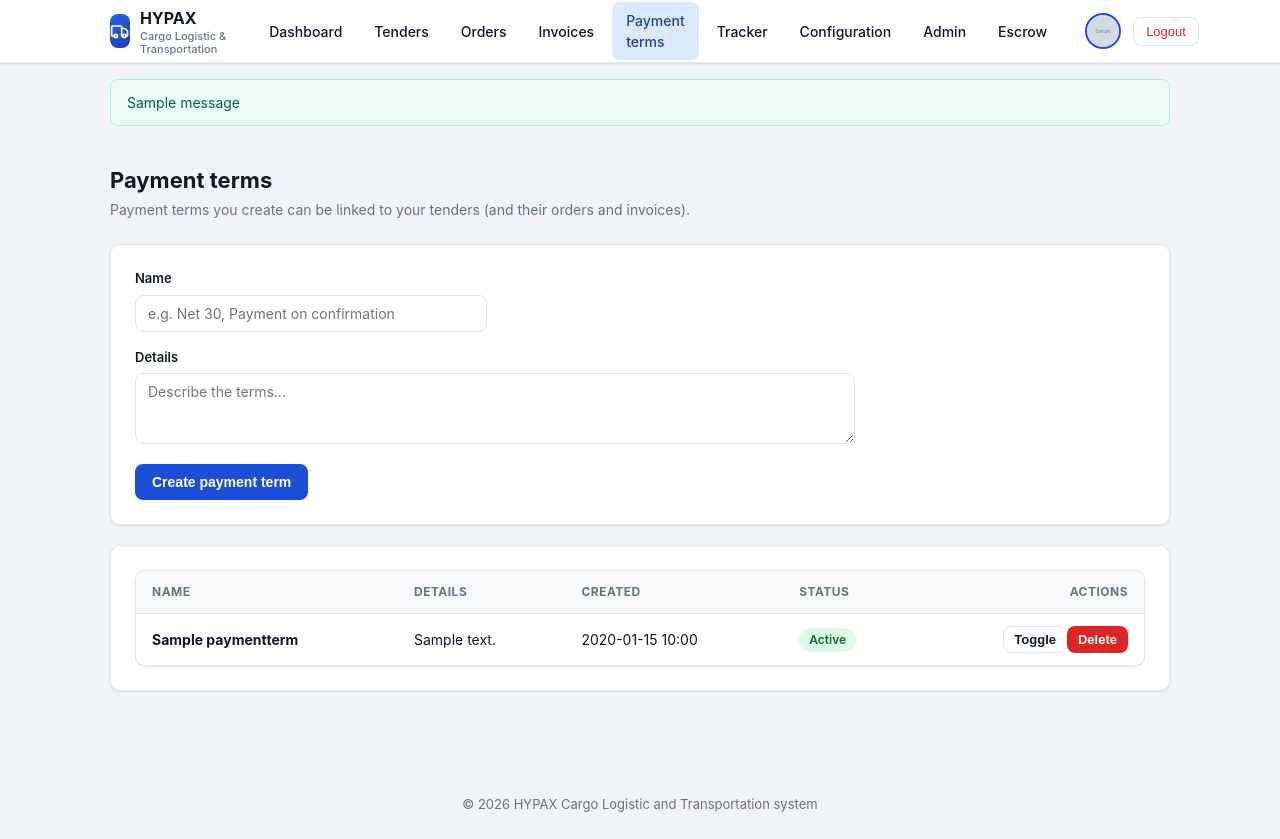
After one commit to namatigi/logistic_platform, a Django app: page /payment-terms/ in a window 1280 px wide. The commit adds this page. Run offline with Django 5.2, Linux system fonts and the light colour scheme; a user stored in the database is signed in; tables that the repository leaves empty hold one stand-in row (values such as "Sample post"); grey boxes marked "Sample" are stand-in pictures; one stand-in notice (Sample message) is shown; parts of the project's set-up code (start-up, migrations or seed data) failed here and were passed over.

Commit message:
Add escrow accounts and user-managed payment terms

```diff
--- a/templates/base.html
+++ b/templates/base.html
@@ -56,6 +56,9 @@
         <li class="{% if request.resolver_match.url_name == 'invoices' %}active{% endif %}">
           <a href="{% url 'tenders:invoices' %}">Invoices</a>
         </li>
+        <li class="{% if request.resolver_match.url_name == 'payment_terms' %}active{% endif %}">
+          <a href="{% url 'tenders:payment_terms' %}">Payment terms</a>
+        </li>
         <li class="{% if request.resolver_match.url_name == 'tracker' %}active{% endif %}">
           <a href="{% url 'tenders:tracker' %}">Tracker</a>
         </li>
@@ -79,6 +82,9 @@
         </li>
         <li class="{% if request.resolver_match.url_name == 'admin_dashboard' %}active{% endif %}">
           <a href="{% url 'users:admin_dashboard' %}">Admin</a>
+        </li>
+        <li class="{% if request.resolver_match.url_name == 'admin_escrow' %}active{% endif %}">
+          <a href="{% url 'tenders:admin_escrow' %}">Escrow</a>
         </li>
         {% endif %}
       </ul>
--- /dev/null
+++ b/templates/tenders/payment_terms.html
@@ -0,0 +1,165 @@
+{% extends 'base.html' %}
+{% block title %}Payment terms &middot; HYPAX{% endblock %}
+{% block content %}
+<div class="container">
+  <div class="page-header">
+    <div>
+      <h1 class="page-title">Payment terms</h1>
+      <p class="page-subtitle">Payment terms you create can be linked to your tenders (and their orders and invoices).</p>
+    </div>
+  </div>
+
+  <div id="payment-terms-app"
+       data-url="{% url 'tenders:api_payment_terms' %}"
+       data-create-url="{% url 'tenders:api_payment_term_create' %}"
+       data-toggle-base="{% url 'tenders:api_payment_term_toggle' 0 %}"
+       data-delete-base="{% url 'tenders:api_payment_term_delete' 0 %}"
+       v-cloak>
+    {% verbatim %}
+    <div class="alert alert-error" v-if="error" style="margin-bottom:16px;">{{ error }}</div>
+    <div class="alert alert-success" v-if="message" style="margin-bottom:16px;">{{ message }}</div>
+
+    <div class="card" v-if="loaded">
+      <div class="form-grid" style="max-width:720px;">
+        <div class="form-row">
+          <label>Name</label>
+          <input type="text" v-model.trim="form.name" placeholder="e.g. Net 30, Payment on confirmation" required>
+        </div>
+        <div class="form-row" style="grid-column: 1 / -1;">
+          <label>Details</label>
+          <textarea rows="3" v-model.trim="form.description" placeholder="Describe the terms..."></textarea>
+        </div>
+      </div>
+      <div class="form-actions">
+        <button type="button" class="btn btn-primary" @click="create" :disabled="saving">
+          <span v-if="saving">Saving...</span>
+          <span v-else>Create payment term</span>
+        </button>
+      </div>
+    </div>
+
+    <div class="card" v-if="terms.length" style="margin-top:16px;">
+      <div class="table-wrap">
+        <table>
+          <thead>
+            <tr>
+              <th>Name</th>
+              <th>Details</th>
+              <th>Created</th>
+              <th>Status</th>
+              <th style="text-align:right;">Actions</th>
+            </tr>
+          </thead>
+          <tbody>
+            <tr v-for="t in terms" v-bind:key="t.id">
+              <td><strong>{{ t.name }}</strong></td>
+              <td class="terms-details">{{ t.description || '-' }}</td>
+              <td>{{ fmtDate(t.created_at) }}</td>
+              <td>
+                <span class="badge" v-bind:class="t.is_active ? 'badge-success' : 'badge-warning'">
+                  {{ t.is_active ? 'Active' : 'Inactive' }}
+                </span>
+              </td>
+              <td style="text-align:right; white-space:nowrap;">
+                <button type="button" class="btn btn-secondary btn-sm" @click="toggle(t)">Toggle</button>
+                <button type="button" class="btn btn-danger btn-sm" @click="remove(t)">Delete</button>
+              </td>
+            </tr>
+          </tbody>
+        </table>
+      </div>
+    </div>
+
+    <div class="empty" v-else-if="loaded">
+      <p style="padding:24px;">No payment terms yet. Create one above to use it on your tenders.</p>
+    </div>
+    {% endverbatim %}
+  </div>
+</div>
+
+<script>
+  (function () {
+    var root = document.getElementById('payment-terms-app');
+    var api = window.HYPAX.api;
+    var HY = window.HYPAX;
+
+    function withPk(urlPrefix, id) {
+      return String(urlPrefix).replace('/0/', '/' + id + '/');
+    }
+
+    Vue.createApp({
+      data: function () {
+        return {
+          terms: [],
+          form: { name: '', description: '' },
+          saving: false,
+          error: '',
+          message: '',
+          loaded: false
+        };
+      },
+      created: function () { this.load(); },
+      methods: {
+        fmtDate: function (v) { return HY.fmtDate(v); },
+        load: async function () {
+          var self = this;
+          try {
+            var res = await api.get(root.dataset.url);
+            if (res && res.ok === false) { self.error = res.error || 'Failed to load payment terms.'; return; }
+            self.terms = (res && res.payment_terms) || [];
+          } catch (e) {
+            self.error = e.message;
+          } finally {
+            self.loaded = true;
+          }
+        },
+        create: async function () {
+          var self = this;
+          self.error = '';
+          self.message = '';
+          if (!self.form.name) { self.error = 'Name is required.'; return; }
+          self.saving = true;
+          try {
+            var res = await api.post(root.dataset.createUrl, self.form);
+            if (res && res.ok === false) { self.error = res.error || 'Could not create the payment term.'; return; }
+            self.terms.unshift(res.payment_term);
+            self.message = res.message || 'Payment term created.';
+            self.form = { name: '', description: '' };
+          } catch (e) {
+            self.error = e.message;
+          } finally {
+            self.saving = false;
+          }
+        },
+        toggle: async function (t) {
+          var self = this;
+          self.error = '';
+          self.message = '';
+          try {
+            var res = await api.post(withPk(root.dataset.toggleBase, t.id), {});
+            if (res && res.ok === false) { self.error = res.error || 'Could not update the payment term.'; return; }
+            var idx = self.terms.findIndex(function (x) { return x.id === t.id; });
+            if (idx !== -1) { self.terms[idx] = res.payment_term; }
+          } catch (e) {
+            self.error = e.message;
+          }
+        },
+        remove: async function (t) {
+          var self = this;
+          self.error = '';
+          self.message = '';
+          if (!window.confirm('Delete payment term "' + (t.name || '') + '"?')) return;
+          try {
+            var res = await api.post(withPk(root.dataset.deleteBase, t.id), {});
+            if (res && res.ok === false) { self.error = res.error || 'Could not delete the payment term.'; return; }
+            self.terms = self.terms.filter(function (x) { return x.id !== t.id; });
+            self.message = res.message || 'Payment term deleted.';
+          } catch (e) {
+            self.error = e.message;
+          }
+        }
+      }
+    }).mount('#payment-terms-app');
+  })();
+</script>
+{% endblock %}
--- a/tenders/urls.py
+++ b/tenders/urls.py
@@ -19,6 +19,13 @@ urlpatterns = [
     path('api/invoices/<int:pk>/paid/', views.api_invoice_paid, name='api_invoice_paid'),
     path('api/invoices/<int:pk>/selcom/initiate/', views.api_invoice_selcom_initiate, name='api_invoice_selcom_initiate'),
     path('api/invoices/<int:pk>/selcom/status/', views.api_invoice_selcom_status, name='api_invoice_selcom_status'),
+    path('payment-terms/', views.payment_terms_page, name='payment_terms'),
+    path('api/payment-terms/', views.api_payment_terms, name='api_payment_terms'),
+    path('api/payment-terms/create/', views.api_payment_term_create, name='api_payment_term_create'),
+    path('api/payment-terms/<int:pk>/toggle/', views.api_payment_term_toggle, name='api_payment_term_toggle'),
+    path('api/payment-terms/<int:pk>/delete/', views.api_payment_term_delete, name='api_payment_term_delete'),
+    path('admin/escrow/', views.admin_escrow, name='admin_escrow'),
+    path('api/admin/escrow/', views.api_admin_escrow, name='api_admin_escrow'),
     path('settings/', views.ApiSettingUpdate.as_view(), name='api_settings'),
     path('configuration/odoo/', views.config_odoo, name='config_odoo'),
     path('configuration/selcom/', views.config_selcom, name='config_selcom'),
--- a/tenders/views.py
+++ b/tenders/views.py
@@ -28,10 +28,22 @@ from .forms import (
     MediaConfigForm,
     OdooConfigForm,
     OutgoingEmailConfigForm,
+    PaymentTermForm,
     SelcomConfigForm,
     TenderForm,
 )
-from .models import ApiSetting, Invoice, Order, OrderLine, Tender, Town, Transporter, generate_transporter_alias
+from .models import (
+    ApiSetting,
+    EscrowAccount,
+    Invoice,
+    Order,
+    OrderLine,
+    PaymentTerm,
+    Tender,
+    Town,
+    Transporter,
+    generate_transporter_alias,
+)
 from . import selcom as selcom
 from .towns import TOWN_CHOICES
 from companies.models import Company
@@ -107,16 +119,70 @@ def get_or_create_transporter(order):
 
 def get_or_create_invoice(order):
     invoice = Invoice.objects.filter(order=order).first()
-    if invoice is not None:
-        return invoice
-    transporter = get_or_create_transporter(order)
-    return Invoice.objects.create(
-        number=f'INV-{order.order_id}',
-        order=order,
-        transporter=transporter,
-        amount_total=order.awarded_amount,
-        currency=order.currency or 'TZS',
-    )
+    if invoice is None:
+        transporter = get_or_create_transporter(order)
+        invoice = Invoice.objects.create(
+            number=f'INV-{order.order_id}',
+            order=order,
+            transporter=transporter,
+            amount_total=order.awarded_amount,
+            currency=order.currency or 'TZS',
+        )
+    _ensure_escrow_account(order.tender, order, invoice)
+    return invoice
+
+
+def _ensure_escrow_account(tender, order, invoice):
+    if tender is None:
+        return None
+    escrow = EscrowAccount.objects.filter(tender=tender).select_related('user', 'invoice').first()
+    update_fields = []
+    if escrow is None:
+        escrow = EscrowAccount.objects.create(
+            tender=tender,
+            user=tender.user,
+            amount=invoice.amount_total if invoice else Decimal('0.00'),
+            transporter=invoice.transporter if invoice else None,
+            invoice=invoice,
+            payment_terms=tender.payment_terms,
+            bank='Selcom',
+        )
+        escrow.virtual_account = f'EA-{escrow.pk:05d}'
+        escrow.save(update_fields=('virtual_account',))
+    else:
+        if escrow.invoice_id is None and invoice is not None:
+            escrow.invoice = invoice
+            update_fields.append('invoice')
+        if escrow.transporter_id is None and invoice is not None and invoice.transporter_id:
+            escrow.transporter = invoice.transporter
+            update_fields.append('transporter')
+        if escrow.amount == 0 and invoice is not None and invoice.amount_total:
+            escrow.amount = invoice.amount_total
+            update_fields.append('amount')
+        if escrow.payment_terms_id is None and tender.payment_terms_id:
+            escrow.payment_terms = tender.payment_terms
+            update_fields.append('payment_terms')
+        if update_fields:
+            escrow.save(update_fields=update_fields)
+    _refresh_escrow(escrow)
+    return escrow
+
+
+def _refresh_escrow(escrow):
+    invoices = Invoice.objects.filter(order__tender=escrow.tender)
+    deposited = invoices.aggregate(total=Sum('deposited_amount'))['total'] or Decimal('0.00')
+    has_checkout = invoices.exclude(selcom_order_token='').exists()
+    primary_paid = bool(escrow.invoice_id and escrow.invoice is not None and escrow.invoice.status == Invoice.Status.PAID)
+    status = EscrowAccount.Status.PAID if primary_paid else (EscrowAccount.Status.PENDING if has_checkout else EscrowAccount.Status.OPEN)
+    updated = []
+    if escrow.deposited_amount != deposited:
+        escrow.deposited_amount = deposited
+        updated.append('deposited_amount')
+    if escrow.status != status:
+        escrow.status = status
+        updated.append('status')
+    if updated:
+        escrow.save(update_fields=updated)
 
 
 def notify_order_update(order):
@@ -429,6 +495,11 @@ class TenderCreate(TenderCreatorRequiredMixin, LoginRequiredMixin, CreateView):
     form_class = TenderForm
     template_name = 'tenders/tender_form.html'
     success_url = reverse_lazy('tenders:create')
+
+    def get_form_kwargs(self):
+        kwargs = super().get_form_kwargs()
+        kwargs['user'] = self.request.user
+        return kwargs
 
     def get_context_data(self, **kwargs):
         context = super().get_context_data(**kwargs)
@@ -679,6 +750,8 @@ def _tender_dict(tender):
         'status_label': tender.get_status_display(),
         'cargo_reference': tender.cargo_reference,
         'response_code': tender.response_code,
+        'payment_terms': tender.payment_terms.name if tender.payment_terms_id else '',
+        'payment_term_id': tender.payment_terms_id,
         'created_at': tender.created_at.isoformat() if tender.created_at else None,
     }
 
@@ -741,6 +814,8 @@ def _order_dict(order, include_lines=False):
         'award_message': (order.award_response_data or {}).get('message', ''),
         'invoice_id': invoice.pk if invoice else None,
         'payment_status': invoice.status if invoice else None,
+        'payment_term_id': order.tender.payment_terms_id if order.tender else None,
+        'payment_terms': order.tender.payment_terms.name if order.tender and order.tender.payment_terms_id else '',
     }
     if include_lines:
         data['lines'] = [
@@ -906,14 +981,16 @@ def api_tender_list(request):
 
 @login_required
 def api_form_meta(request):
-    return JsonResponse({'ok': True, 'meta': _form_meta()})
+    meta = _form_meta()
+    meta['payment_terms'] = [_payment_term_dict(t) for t in request.user.payment_terms.order_by('-created_at')]
+    return JsonResponse({'ok': True, 'meta': meta})
 
 
 @login_required
 def api_tender_create(request):
     if request.method != 'POST':
         return JsonResponse({'ok': False, 'error': 'POST required.'}, status=405)
-    form = TenderForm(_json_body(request))
+    form = TenderForm(_json_body(request), user=request.user)
     if not form.is_valid():
         return JsonResponse({'ok': False, 'error': 'Please fix the highlighted fields.', 'errors': form.errors})
 
@@ -1369,6 +1446,9 @@ def _invoice_dict(invoice):
         'number': invoice.number,
         'status': invoice.status,
         'amount_total': str(invoice.amount_total),
+        'deposited_amount': str(invoice.deposited_amount),
+        'payment_terms': tender.payment_terms.name if tender and tender.payment_terms_id else '',
+        'payment_term_id': tender.payment_terms_id if tender else None,
         'currency': invoice.currency,
         'created_at': invoice.created_at.isoformat(),
         'order_id': order.order_id,
@@ -1402,6 +1482,56 @@ def _invoice_dict(invoice):
     }
 
 
+def _payment_term_dict(term):
+    return {
+        'id': term.pk,
+        'name': term.name,
+        'description': term.description,
+        'is_active': term.is_active,
+        'created_at': term.created_at.isoformat() if term.created_at else None,
+    }
+
+
+def _escrow_dict(escrow):
+    invoice = escrow.invoice if escrow.invoice_id else None
+    order = invoice.order if invoice else None
+    tender = escrow.tender
+    cargo_reference = ''
+    if order and order.cargo_reference:
+        cargo_reference = order.cargo_reference
+    elif tender and tender.cargo_reference:
+        cargo_reference = tender.cargo_reference
+    transporter_name = ''
+    if escrow.transporter_id and escrow.transporter:
+        transporter_name = escrow.transporter.company_name
+    elif order and order.company_name:
+        transporter_name = order.company_name
+    user_name = ''
+    if escrow.user_id and escrow.user:
+        user_name = escrow.user.get_full_name() or escrow.user.email
+    return {
+        'id': escrow.pk,
+        'virtual_account': escrow.virtual_account or '',
+        'customer': user_name or (tender.customer if tender else ''),
+        'customer_email': escrow.user.email if escrow.user else '',
+        'transporter': transporter_name or '-',
+        'amount': str(escrow.amount),
+        'currency': invoice.currency if invoice else 'TZS',
+        'payment_terms': escrow.payment_terms.name if escrow.payment_terms else '',
+        'payment_terms_description': escrow.payment_terms.description if escrow.payment_terms else '',
+        'created_at': escrow.created_at.isoformat() if escrow.created_at else None,
+        'cargo_reference': cargo_reference or '',
+        'invoice_number': invoice.number if invoice else '',
+        'bank': escrow.bank or 'Selcom',
+        'deposited_amount': str(escrow.deposited_amount),
+        'status': escrow.status,
+        'status_label': escrow.get_status_display(),
+        'selcom_order_token': invoice.selcom_order_token if invoice else '',
+        'selcom_pay_link': invoice.selcom_pay_link if invoice else '',
+        'selcom_status': invoice.selcom_status if invoice else '',
+    }
+
+
 def _company_for_order(order):
     if order.customer:
         company = Company.objects.filter(name=order.customer).first()
@@ -1512,6 +1642,80 @@ def api_invoice_paid(request, pk):
 
 
 # ---------------------------------------------------------------------------
+# Payment terms (user-managed library)
+# ---------------------------------------------------------------------------
+
+@login_required
+def payment_terms_page(request):
+    return render(request, 'tenders/payment_terms.html', {'active_tab': 'payment_terms'})
+
+
+@login_required
+def api_payment_terms(request):
+    terms = request.user.payment_terms.order_by('-created_at')
+    return JsonResponse({'ok': True, 'payment_terms': [_payment_term_dict(t) for t in terms]})
+
+
+@login_required
+@require_POST
+def api_payment_term_create(request):
+    form = PaymentTermForm(_json_body(request))
+    if not form.is_valid():
+        return JsonResponse({'ok': False, 'error': 'Please fix the highlighted fields.', 'errors': form.errors})
+    term = form.save(commit=False)
+    term.user = request.user
+    term.is_active = True
+    term.save()
+    return JsonResponse({
+        'ok': True,
+        'message': 'Payment term created.',
+        'payment_term': _payment_term_dict(term),
+    })
+
+
+@login_required
+@require_POST
+def api_payment_term_delete(request, pk):
+    term = request.user.payment_terms.filter(pk=pk).first()
+    if term is None:
+        return JsonResponse({'ok': False, 'error': 'Payment term not found.'}, status=404)
+    term.delete()
+    return JsonResponse({'ok': True, 'message': 'Payment term deleted.'})
+
+
+@login_required
+@require_POST
+def api_payment_term_toggle(request, pk):
+    term = request.user.payment_terms.filter(pk=pk).first()
+    if term is None:
+        return JsonResponse({'ok': False, 'error': 'Payment term not found.'}, status=404)
+    term.is_active = not term.is_active
+    term.save(update_fields=('is_active',))
+    return JsonResponse({'ok': True, 'message': 'Payment term updated.', 'payment_term': _payment_term_dict(term)})
+
+
+# ---------------------------------------------------------------------------
+# Escrow accounts (administrator)
+# ---------------------------------------------------------------------------
+
+@login_required
+@_admin_required
+def admin_escrow(request):
+    return render(request, 'tenders/admin_escrow.html', {'active_tab': 'escrow'})
+
+
+@login_required
+@_admin_required
+def api_admin_escrow(request):
+    accounts = (
+        EscrowAccount.objects
+        .select_related('tender', 'user', 'transporter', 'payment_terms', 'invoice__order__tender')
+        .order_by('-created_at')
+    )
+    return JsonResponse({'ok': True, 'escrow_accounts': [_escrow_dict(a) for a in accounts]})
+
+
+# ---------------------------------------------------------------------------
 # Selcom payment gateway
 # ---------------------------------------------------------------------------
 
@@ -1528,14 +1732,18 @@ def _invoice_in_scope(request, invoice):
     return False
 
 
-def _set_invoice_paid(invoice):
-    if invoice.status == Invoice.Status.PAID:
-        return
+def _set_invoice_paid(invoice, deposited_amount=None):
+    if deposited_amount is None:
+        deposited_amount = invoice.amount_total if invoice.amount_total is not None else Decimal('0.00')
     invoice.status = Invoice.Status.PAID
-    fields = ['status', 'selcom_status']
+    invoice.deposited_amount = deposited_amount
+    fields = ['status', 'selcom_status', 'deposited_amount']
     selcom_status = invoice.selcom_status or 'paid'
     invoice.selcom_status = selcom_status
     invoice.save(update_fields=fields)
+    escrow = EscrowAccount.objects.filter(tender=invoice.order.tender).first()
+    if escrow is not None:
+        _refresh_escrow(escrow)
     _flush_derived_caches()
 
 
@@ -1582,6 +1790,9 @@ def api_invoice_selcom_initiate(request, pk):
     invoice.selcom_status = 'created'
     invoice.selcom_updated_at = timezone.now()
     invoice.save(update_fields=('selcom_order_token', 'selcom_pay_link', 'selcom_status', 'selcom_updated_at'))
+    escrow = EscrowAccount.objects.filter(tender=invoice.order.tender).first()
+    if escrow is not None:
+        _refresh_escrow(escrow)
     _flush_derived_caches()
     return JsonResponse({
         'ok': True,
@@ -1612,9 +1823,12 @@ def api_invoice_selcom_status(request, pk):
     invoice.selcom_status = result['status'] or invoice.selcom_status
     invoice.selcom_updated_at = timezone.now()
     if result['paid']:
-        _set_invoice_paid(invoice)
+        _set_invoice_paid(invoice, selcom.collected_amount(result['parsed']))
     else:
         invoice.save(update_fields=('selcom_status', 'selcom_updated_at'))
+    escrow = EscrowAccount.objects.filter(tender=invoice.order.tender).first()
+    if escrow is not None:
+        _refresh_escrow(escrow)
     _flush_derived_caches()
     return JsonResponse({
         'ok': True,
@@ -1665,5 +1879,5 @@ def webhook_selcom(request):
 
     invoice.selcom_status = 'paid'
     invoice.selcom_updated_at = timezone.now()
-    _set_invoice_paid(invoice)
+    _set_invoice_paid(invoice, selcom.collected_amount(payload))
     return JsonResponse({'ok': True, 'paid': True, 'invoice': _invoice_dict(invoice)})
```
Also changed, not shown: templates/tenders/admin_escrow.html (added, +110 -0 lines), templates/tenders/tender_form.html (+15 -1 lines), tenders/forms.py (+17 -1 lines), tenders/models.py (+61 -0 lines), tenders/selcom.py (+21 -0 lines), tenders/test_escrow_accounts.py (added, +78 -0 lines), tenders/migrations/0021_invoice_deposited_amount_paymentterm_escrowaccount_and_more.py (added).
